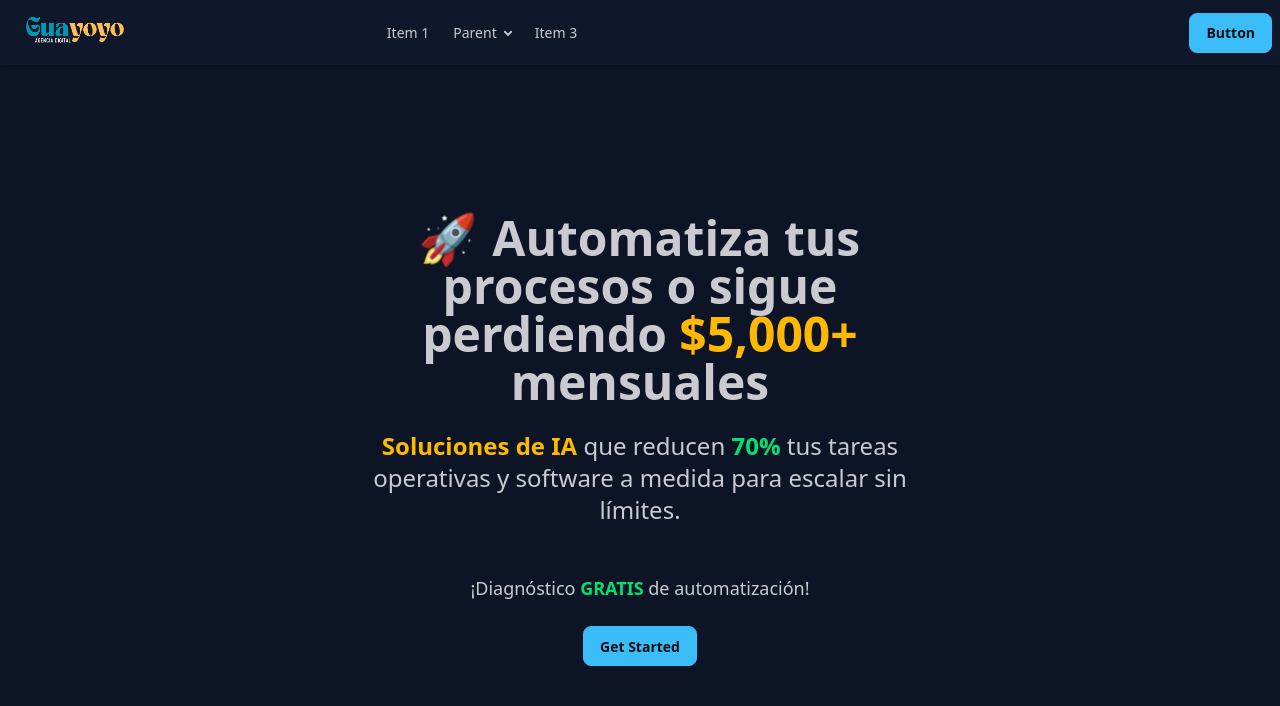
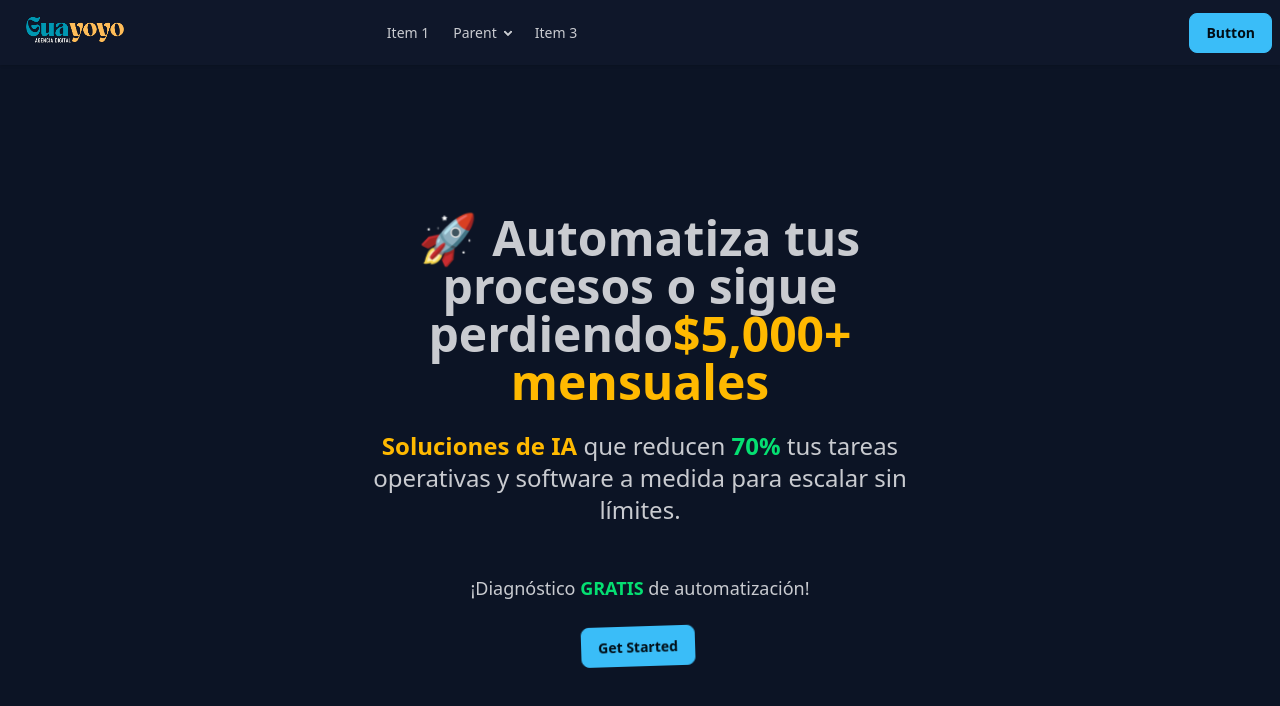
Before and after one commit to jesusmanrique/guayoyo, a Next.js app: page / in a window 1280 px wide. Shown: the top 706 px of the page. Built offline with nearby package versions, Linux system fonts and the light colour scheme.

Commit message:
rocket shaking

```diff
--- a/src/app/page.tsx
+++ b/src/app/page.tsx
@@ -17,9 +17,10 @@ export default function Home() {
               >
                 🚀
               </span>{" "}
-              Automatiza tus procesos o sigue perdiendo{" "}
-              <span className="text-amber-400 font-extrabold">$5,000+</span>{" "}
-              mensuales
+              Automatiza tus procesos o sigue perdiendo
+              <span className="text-amber-400 font-extrabold">
+                $5,000+ mensuales
+              </span>
             </h1>
             <h2 className="py-4 md:py-6 text-base sm:text-lg md:text-2xl break-words">
               <span className="text-amber-400 font-bold">Soluciones de IA</span>{" "}
@@ -32,7 +33,14 @@ export default function Home() {
               <span className="text-green-400 font-bold">GRATIS</span> de
               automatización!
             </p>
-            <button className="btn btn-primary w-full md:w-auto">
+            <button
+              className="btn btn-primary w-full md:w-auto"
+              style={{
+                display: "inline-block",
+                animation: "shake 1.2s infinite ease-in-out",
+                transformOrigin: "60% 60%",
+              }}
+            >
               Get Started
             </button>
           </div>
```
